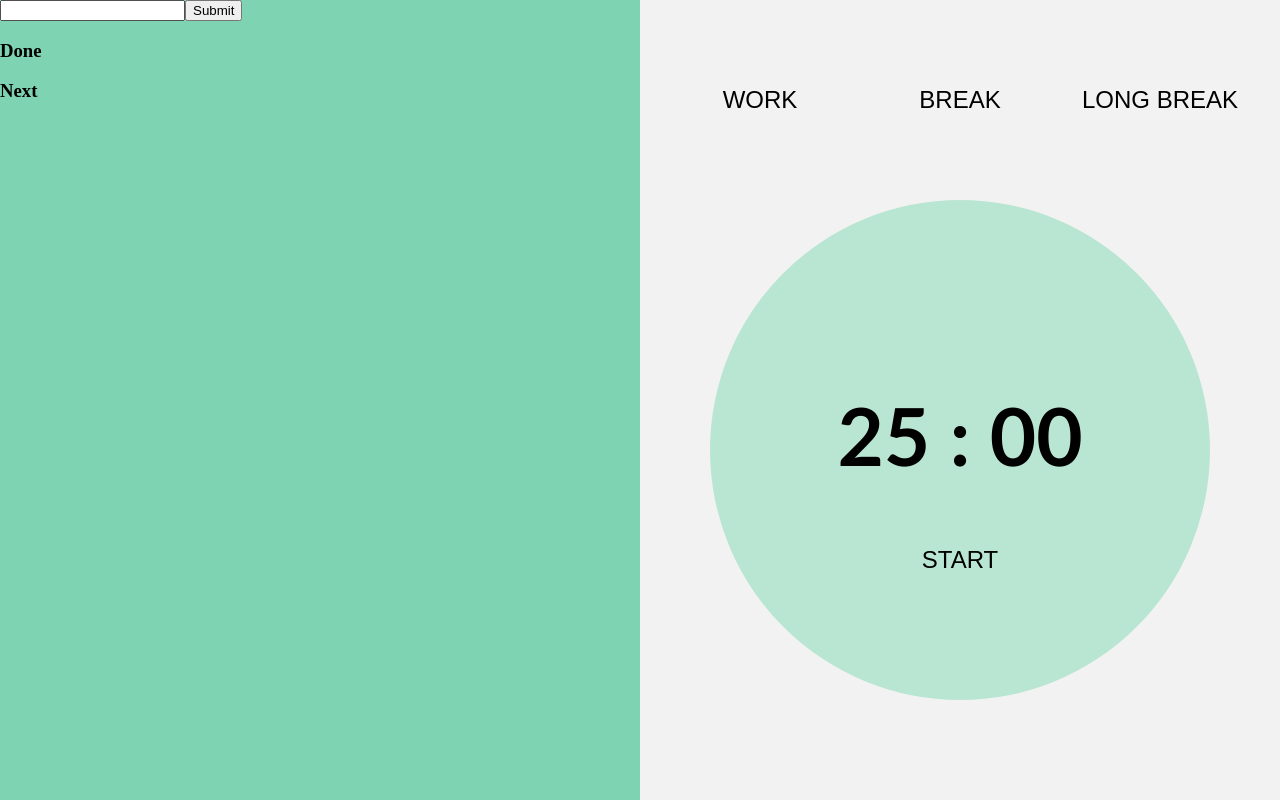
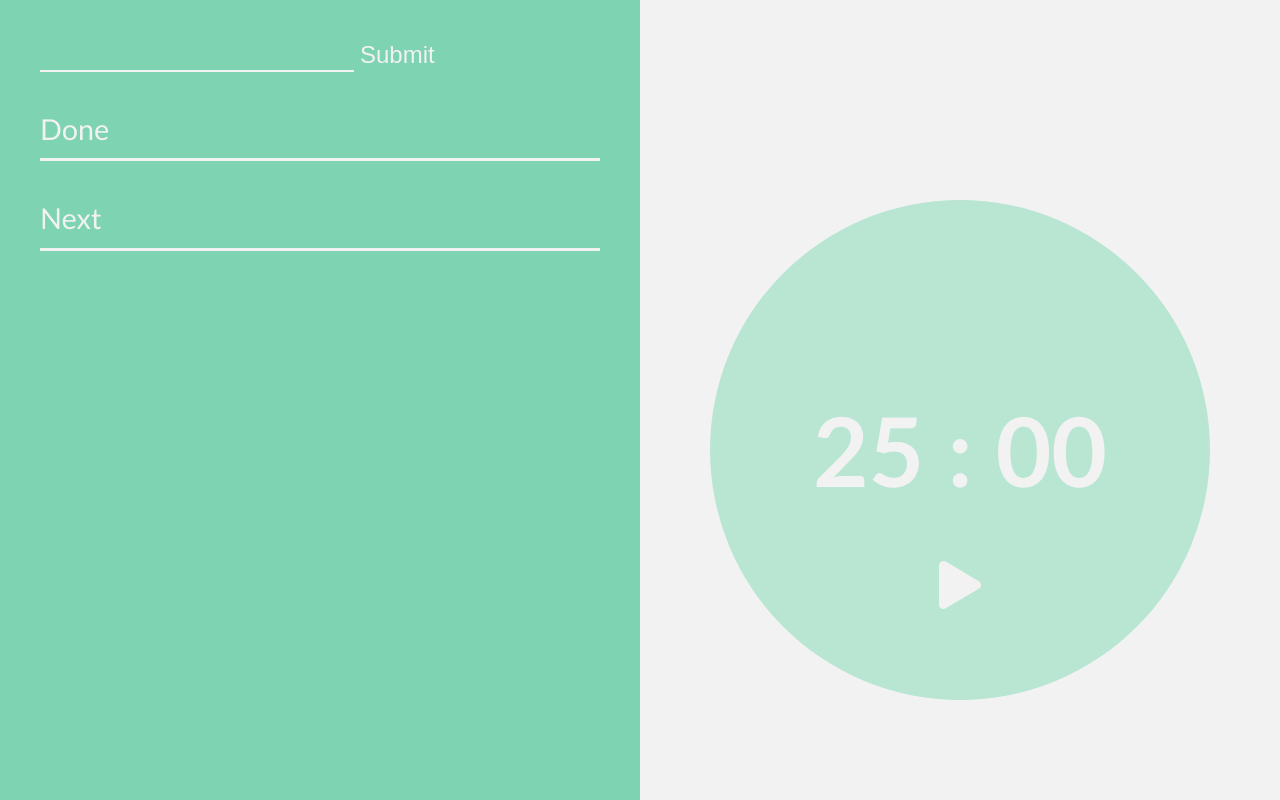
Before and after one commit to AsukaCHikaru/tomato-timer, a Vue app: page / in a window 1280 px wide. Built offline with nearby package versions, Linux system fonts and the light colour scheme.

Commit message:
Visual fixes

```diff
--- a/package.json
+++ b/package.json
@@ -9,6 +9,10 @@
     "clean": "rm -rf dist"
   },
   "dependencies": {
+    "@fortawesome/fontawesome-svg-core": "^1.2.22",
+    "@fortawesome/free-regular-svg-icons": "^5.10.2",
+    "@fortawesome/free-solid-svg-icons": "^5.10.2",
+    "@fortawesome/vue-fontawesome": "^0.1.6",
     "core-js": "^2.6.5",
     "vue": "^2.6.10"
   },
--- a/src/App.vue
+++ b/src/App.vue
@@ -13,7 +13,7 @@
         />
       </div>
       <div class="timer-container">
-        <mode-button @change-mode="changeMode($event)" />
+        <this-task-display :task="taskForDisplay" />
         <Time
           :rest-time="restTime"
           @send-control="handleControl($event)"
@@ -29,6 +29,7 @@ import ModeButton from "./components/ModeButton.vue";
 import Time from "./components/Time.vue";
 import TaskList from "./components/TaskList.vue";
 import TaskInput from "./components/TaskInput.vue";
+import ThisTaskDisplay from "./components/ThisTaskDisplay.vue";
 
 export default {
   name: 'app',
@@ -36,7 +37,8 @@ export default {
     ModeButton,
     Time,
     TaskList,
-    TaskInput
+    TaskInput,
+    ThisTaskDisplay
   },
   data: function() {
     return {
@@ -49,7 +51,13 @@ export default {
       tasks: {
         done: [],
         next: []
-      }
+      },
+      taskNumber: 1
+    }
+  },
+  computed: {
+    taskForDisplay: function () {
+      return this.tasks.next.length === 0 ? {} : this.tasks.next[0];
     }
   },
   methods: {
@@ -101,15 +109,19 @@ export default {
     },
     submitNewTask: function (task) {
       const newTask = {
+        number: this.taskNumber,
         content: task,
-        id: (new Date).getTime()
+        id: (new Date).getTime(),
+        done: false
       }
+      this.taskNumber++;
       this.tasks.next = [...this.tasks.next, newTask];
     },
     finishTask: function (taskId) {
       const taskToFinish = this.tasks.next.find(task => {
         return task.id === taskId
       });
+      taskToFinish.done = true;
       const index = this.tasks.next.indexOf(taskToFinish);
       this.tasks.next.splice(index, 1);
       this.tasks.done.push(taskToFinish);
--- a/src/components/ControlButton.vue
+++ b/src/components/ControlButton.vue
@@ -1,6 +1,8 @@
 <template>
   <div class="control-button-container">
-    <button class="control-button" @click="handleClickControl">{{buttonDisplay}}</button>
+    <button class="control-button" @click="handleClickControl">
+      <font-awesome-icon :icon="buttonIcon" />
+    </button>
   </div>
 </template>
 
@@ -17,8 +19,8 @@ export default {
     }
   },
   computed: {
-    buttonDisplay: function () {
-      return this.countingDown ? 'PAUSE' : 'START';
+    buttonIcon: function () {
+      return this.countingDown ? 'pause' : 'play';
     }
   }
 }
@@ -30,12 +32,13 @@ export default {
   margin: 0 auto;
 }
 .control-button{
-  margin: 0 auto;
+  margin: 25px auto;
   padding: 0 auto;
-  font-size: 1.5em;
+  font-size: 3em;
   width: 100px;
   background-color: transparent;
   border: none;
+  color: #f2f2f2;
 }
 .control-button:focus{
   outline: none;
--- a/src/components/TaskInput.vue
+++ b/src/components/TaskInput.vue
@@ -23,5 +23,20 @@ export default {
 </script>
 
 <style>
-
+div.task-input-container{
+  padding: 40px 40px 0 40px;
+}
+.task-input-container > input{
+  background-color: transparent;
+  border: none;
+  font-size: 1.5em;
+  font-weight: 400;
+  color: #f2f2f2;
+}
+.task-input-container > input{
+  outline: none;
+}
+.task-input-container > input[type="text"]{
+  border-bottom: solid 2px #f2f2f2;
+}
 </style>
--- /dev/null
+++ b/src/components/TaskItem.vue
@@ -0,0 +1,39 @@
+<template>
+  <li
+    class="task-list-li"
+  >
+    <button
+      class="task-list-li-btn"
+      @click="handleClickFinishTask(task.id)"
+    >
+      <font-awesome-icon :icon="doneIcon" />
+    </button>
+    <h6 class="task-list-li-txt">{{task.content}}</h6>
+    <button class="task-list-li-btn">
+      <font-awesome-icon :icon="['fas', 'trash']" />
+    </button>
+  </li>
+</template>
+
+<script>
+export default {
+  name: 'TaskItem',
+  props: {
+    task: Object
+  },
+  computed: {
+    doneIcon: function () {
+      return this.task.done ? ['fas', 'circle'] : ['far', 'circle']
+    }
+  },
+  methods: {
+    handleClickFinishTask: function (taskId) {
+      this.$emit('click-finish-task', taskId);
+    }
+  }
+}
+</script>
+
+<style>
+
+</style>
--- a/src/components/TaskList.vue
+++ b/src/components/TaskList.vue
@@ -1,27 +1,25 @@
 <template>
   <div class="task-list-container" :class="listName.toLowerCase()">
-    <h3>{{listName}}</h3>
+    <h3 class="task-list-name">{{listName}}</h3>
     <ul class="task-list-ul">
-      <li
+      <task-item
         v-for="(task, index) in tasks"
-        :key="'task-li-'+index"
-        class="task-list-li"
-      >
-        <button
-          class="task-list-li-btn"
-          @click="handleClickFinishTask(task.id)"
-        >finish</button>
-        <h6 class="task-list-li-txt">{{task.content}}</h6>
-        <button class="task-list-li-btn">edit</button>
-        <button class="task-list-li-btn">delete</button>
-      </li>
+        :key="'task-item-'+index"
+        :task="task"
+        @click-finish-task="handleClickFinishTask"
+      />
     </ul>
   </div>
 </template>
 
 <script>
+import TaskItem from "./TaskItem.vue";
+
 export default {
   name: 'TaskList',
+  components: {
+    TaskItem
+  },
   props: {
     listName: String,
     tasks: Array
@@ -35,19 +33,36 @@ export default {
 </script>
 
 <style>
+div.task-list-container{
+  padding: 0 40px;
+  font-family: 'Gill Sans', 'Gill Sans MT', Calibri, 'Trebuchet MS', sans-serif;
+  color: #f2f2f2;
+}
+h3.task-list-name{
+  font-weight: 400;
+  font-size: 1.8em;
+  line-height: 2em;
+  border-bottom: solid 3px #f2f2f2;
+}
 ul.task-list-ul{
   list-style-type: none;
 }
 li.task-list-li{
   display: grid;
-  grid-template-columns: 20% auto 20% 20%;
+  grid-template-columns: 20% auto 20%;
 }
 h6.task-list-li-txt{
   display: inline;
+  margin: 5px 0;
+  font-weight: 300;
+  font-size: 2em;
+
 }
 button.task-list-li-btn{
   background-color: transparent;
   border: none;
+  font-size: 1.5em;
+  color: #f2f2f2;
 }
 button.task-list-li-btn:focus{
   outline: none;
--- /dev/null
+++ b/src/components/ThisTaskDisplay.vue
@@ -0,0 +1,37 @@
+<template>
+  <h2 class="this-task-display">
+    {{firstLine}}<br>
+    {{secondLine}}
+  </h2>
+</template>
+
+<script>
+export default {
+  name: 'ThisTaskDisplay',
+  props: {
+    task: Object
+  },
+  computed: {
+    firstLine: function () {
+      return this.task.number === undefined
+        ? ''
+        : `Task ${this.task.number}`
+    },
+    secondLine: function () {
+      return this.task.number === undefined
+        ? ''
+        : this.task.content
+    },
+  }
+}
+</script>
+
+<style>
+.this-task-display{
+  margin: 1em;
+  color: #7ed3b2;
+  font-family: 'Gill Sans', 'Gill Sans MT', Calibri, 'Trebuchet MS', sans-serif;
+  font-weight: 600;
+  font-size: 2em;
+}
+</style>
--- a/src/components/Time.vue
+++ b/src/components/Time.vue
@@ -35,7 +35,7 @@ export default {
 <style>
 .time-container{
   display: grid;
-  grid-template-rows: repeat(3, auto);
+  grid-template-rows: repeat(3, calc(100%/3));
   padding: 0;
   margin: 0 auto;
   width: 500px;
@@ -46,7 +46,8 @@ export default {
 .time{
   grid-row-start: 2;
   margin: auto;
-  font-size: 5em;
+  font-size: 6em;
   font-family: 'Gill Sans', 'Gill Sans MT', Calibri, 'Trebuchet MS', sans-serif;
+  color: #f2f2f2;
 }
 </style>
--- a/src/main.js
+++ b/src/main.js
@@ -1,8 +1,16 @@
-import Vue from 'vue'
-import App from './App.vue'
+import Vue from "vue";
+import App from "./App.vue";
+import { library } from "@fortawesome/fontawesome-svg-core";
+import { FontAwesomeIcon } from "@fortawesome/vue-fontawesome";
+import { faPause, faPlay, faTrash, faCircle as fasCircle } from "@fortawesome/free-solid-svg-icons";
+import { faCircle as farCircle } from "@fortawesome/free-regular-svg-icons";
 
-Vue.config.productionTip = false
+library.add(faPause, faPlay, faTrash, fasCircle, farCircle);
+
+Vue.component("font-awesome-icon", FontAwesomeIcon);
+
+Vue.config.productionTip = false;
 
 new Vue({
-  render: h => h(App),
-}).$mount('#app')
+  render: h => h(App)
+}).$mount("#app");
```
Also changed, not shown: .travis.yml, 1 other file (tests, documents, lock files or other folders).
